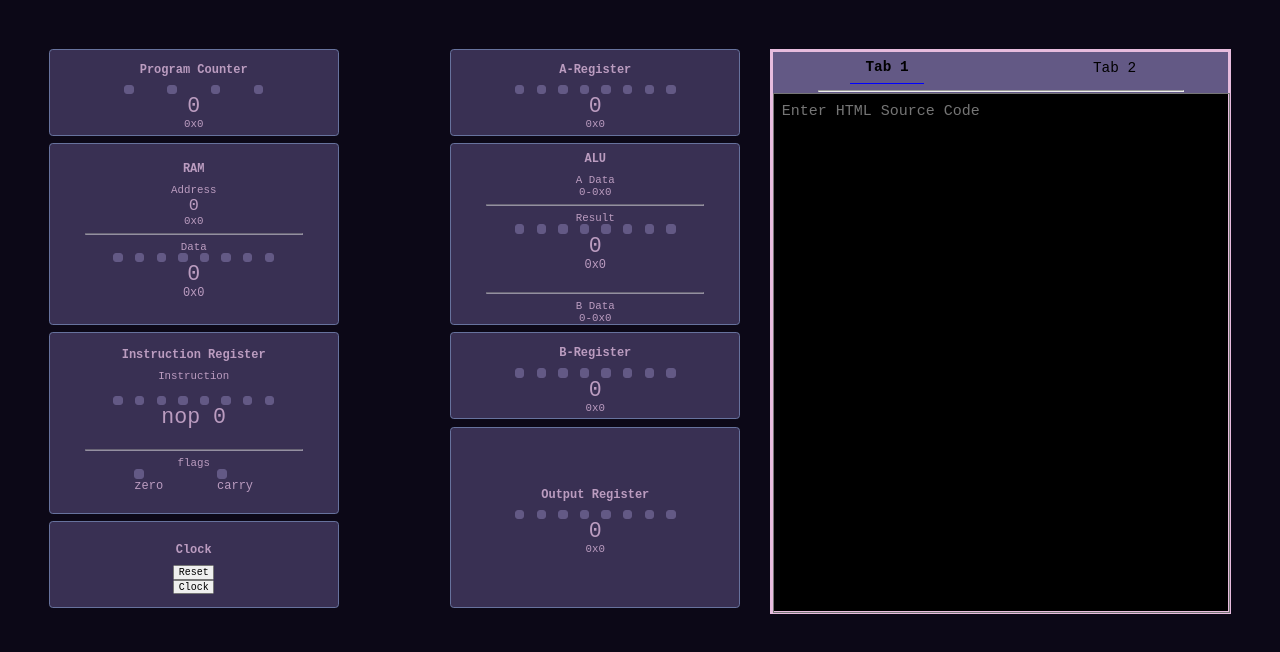
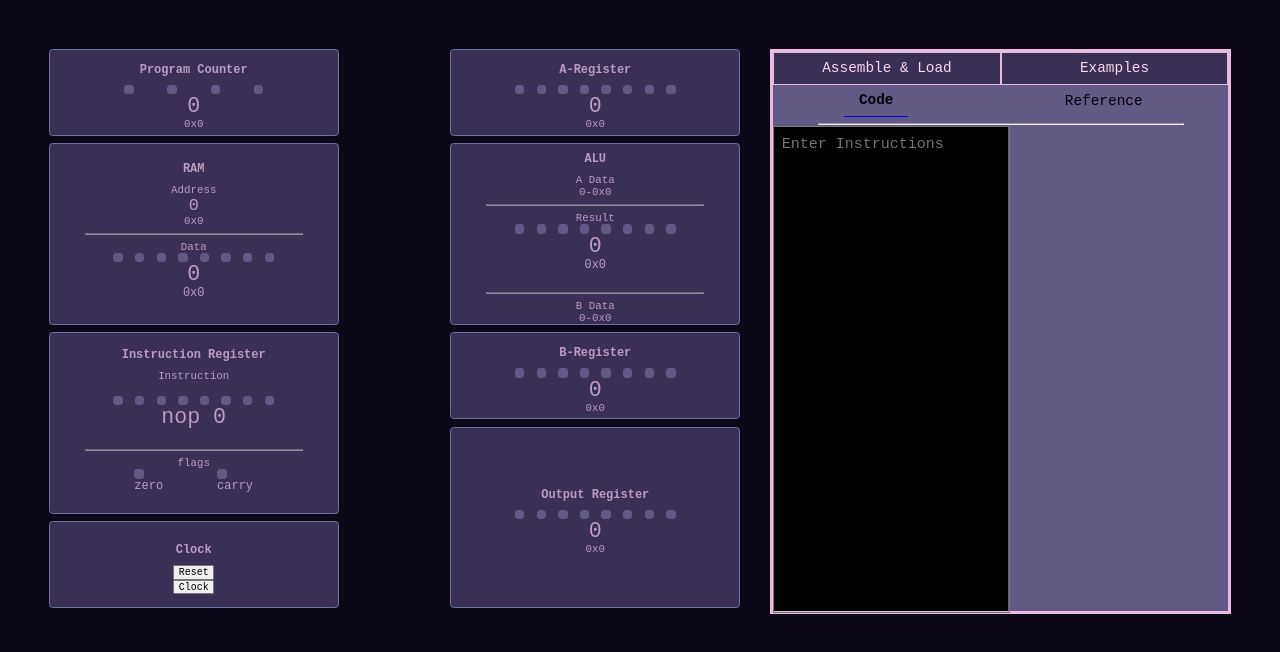
Before and after one commit to GVictorsd/procsim, a React (Create React App) app: page / in a window 1280 px wide. Shown: the top 652 px of the page. Built offline with nearby package versions, Linux system fonts and the light colour scheme.

Commit message:
add assembler

```diff
--- a/src/components/TabComponent/TabComponent.css
+++ b/src/components/TabComponent/TabComponent.css
@@ -1,3 +1,16 @@
+.tab-options-cnt {
+    width: 100%;
+    display: flex;
+}
+.tab-option {
+    font-size: 2ch;
+    text-align: center;
+    flex: 1;
+    padding: 10px;
+    border: 2px solid var(--light-3);
+    background-color: var(--dark-2);
+    color: var(--light-4);
+}
 
 .tabs-container {
     display: flex;
@@ -32,8 +45,14 @@
 
 .text-editor-cnt {
     display: flex;
-    flex-direction: column;
+    /* flex-direction: column; */
     height: 100%;
     width: 100%;
     align-items: center;
 }
+
+.assembled-output {
+    height: 100%;
+    padding: 20px;
+    font-size: 2ch;
+}
--- a/src/components/TabComponent/TabComponent.js
+++ b/src/components/TabComponent/TabComponent.js
@@ -5,23 +5,88 @@ import TextEditor from '../textEditor/textEditor';
 
 const TabsComponent = () => {
     const [activeTab, setActiveTab] = useState('tab1');
+    const [assembledOutput, setAssembledOp] = useState('');
 
     const handleTabClick = (tab) => {
         setActiveTab(tab);
     };
 
+    const instOpcodeMap = {
+        nop: 0x0,
+        lda: 0x1,
+        add: 0x2,
+        sub: 0x3,
+        sta: 0x4,
+        ldi: 0x5,
+        jmp: 0x6,
+        jc: 0x7,
+        jz: 0x8,
+        out: 0xe,
+        hlt: 0xf,
+    }
+
+    const assembler = (text) => {
+        var result = {
+            status: true,
+            program: [],
+            msg: ""
+        };
+        const instructions = text.split('\n');
+        if(instructions.length > 16) {
+            result.status = false;
+            result.msg = `Instructions exceed RAM size (16 instructions)`
+            return result;
+        }
+        instructions.forEach(instruction => {
+            const [inst, operand] = instruction.split(' ');
+            const opcode = instOpcodeMap[inst];
+            if(!opcode) {
+                result.status = false;
+                result.msg = `Invalid Instruction: ${inst}`
+                return result;
+            }
+            const data = Number.parseInt(operand);
+            if(!data) {
+                result.status = false;
+                result.msg = `Invalid Operand: ${operand}`
+                return result;
+            }
+            else if(data < 0 || data > 15) {
+                result.status = false;
+                result.msg = `Operand should be a 4 bit number: ${operand}`
+                return result;
+            }
+
+            result.program.push((opcode << 4) + data);
+        });
+        return result;
+    }
+
+    const loadProgram = () => {
+        // TODO: get program, assemble and load into ram
+    }
+    const textChange = (text) => {
+        var res = assembler(text);
+        console.log(res);
+        setAssembledOp(res.status? res.program: res.msg);
+    }
+
     return (
         <div className="tabs-container">
+            <div className='tab-options-cnt'>
+                <div className='tab-option' onClick={loadProgram} >Assemble & Load</div>
+                <div className='tab-option'>Examples</div>
+            </div>
         <div className="tabs">
             <button
             className={activeTab === 'tab1' ? 'active' : ''}
             onClick={() => handleTabClick('tab1')}>
-                Tab 1
+                Code
             </button>
             <button
             className={activeTab === 'tab2' ? 'active' : ''}
             onClick={() => handleTabClick('tab2')}>
-                Tab 2
+                Reference
             </button>
         </div>
         <hr style={{width: '80%'}} />
@@ -29,7 +94,11 @@ const TabsComponent = () => {
         <div className="tab-content">
             {activeTab === 'tab1' && (
             <div className='text-editor-cnt'>
-                <TextEditor />
+                <TextEditor language={'custom-highlight'} onTextChange={textChange} style={{width: '50%'}} />
+
+                <div className='assembled-output'>
+                    {assembledOutput}
+                </div>
             </div>
             )}
             {activeTab === 'tab2' && (
--- a/src/components/textEditor/textEditor.js
+++ b/src/components/textEditor/textEditor.js
@@ -8,7 +8,7 @@ Prism.languages['custom-highlight'] = {
   'custom-keyword': /\b(?:custom1|custom2|custom3)\b/,
 };
 
-const TextEditor = ({ code, language, style }) => {
+const TextEditor = ({ code, language, style, onTextChange }) => {
   const codeRef = useRef(null);
 
   useEffect(() => {
@@ -24,6 +24,7 @@ const TextEditor = ({ code, language, style }) => {
     }
     result_element.innerHTML = text.replace(new RegExp("&", "g"), "&amp;").replace(new RegExp("<", "g"), "&lt;"); /* Global RegExp */
     Prism.highlightElement(result_element);
+    onTextChange && onTextChange(text);
   }
 
 function syncScroll(element) {
@@ -62,7 +63,7 @@ function checkTab(element, event) {
   return (
     <div style={containerStyle}>
       <textarea
-        placeholder="Enter HTML Source Code"
+        placeholder="Enter Instructions"
         id="editing"
         spellCheck="false"
         onInput={(e) => update(e.target.value)}
```
